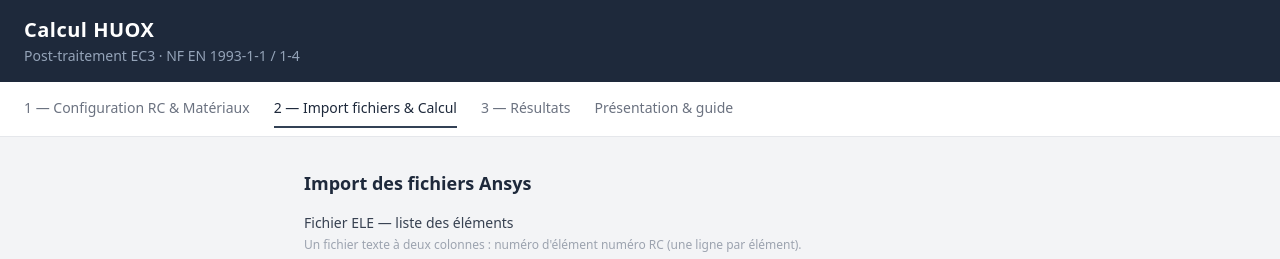
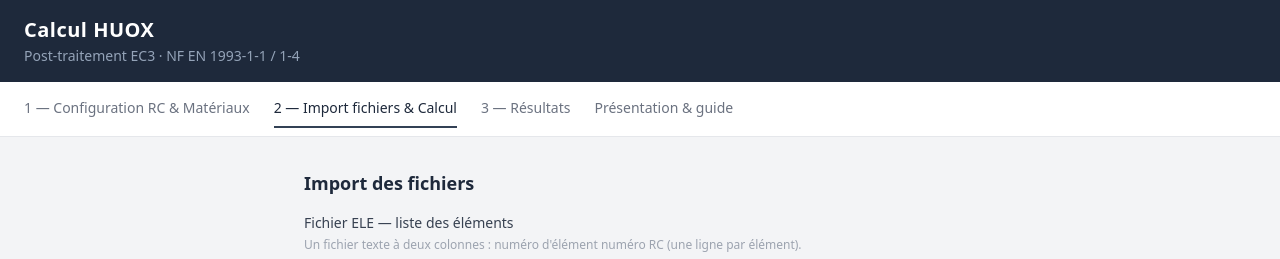
Before and after one commit to SRI01-create/calcul-huox-web, a React (Vite) app in the folder frontend/: page / in a window 1280 px wide. Both pictures are taken after a click on the button "2 — Import fichiers & Calcul". Shown: the top 259 px of the page. Built offline with nearby package versions, Linux system fonts and the light colour scheme; no server answers.

Commit message:
Add files via upload

```diff
--- a/frontend/src/App.jsx
+++ b/frontend/src/App.jsx
@@ -65,7 +65,7 @@ export default function App() {
           <div className="max-w-2xl mx-auto space-y-8">
             <div>
               <h2 className="text-lg font-semibold text-slate-800 mb-4">
-                Import des fichiers Ansys
+                Import des fichiers
               </h2>
               <FileUpload />
             </div>
```
